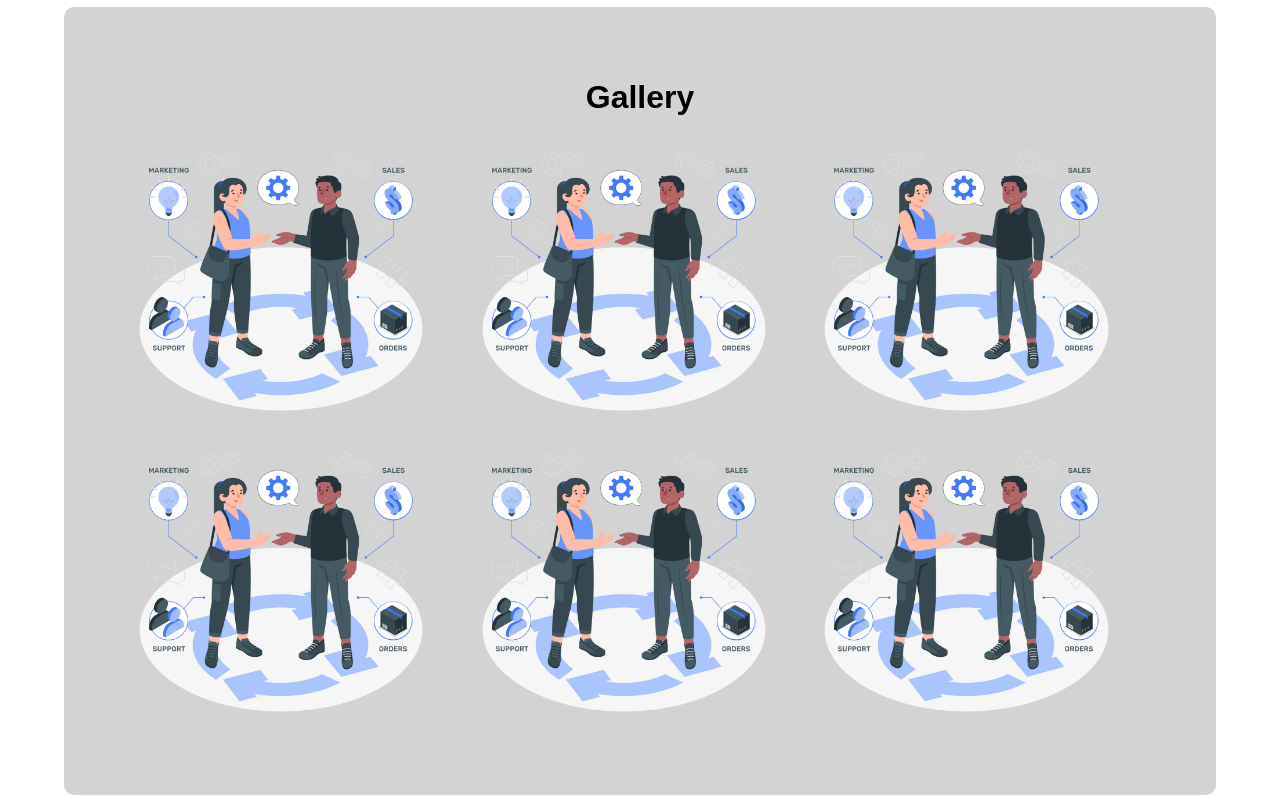
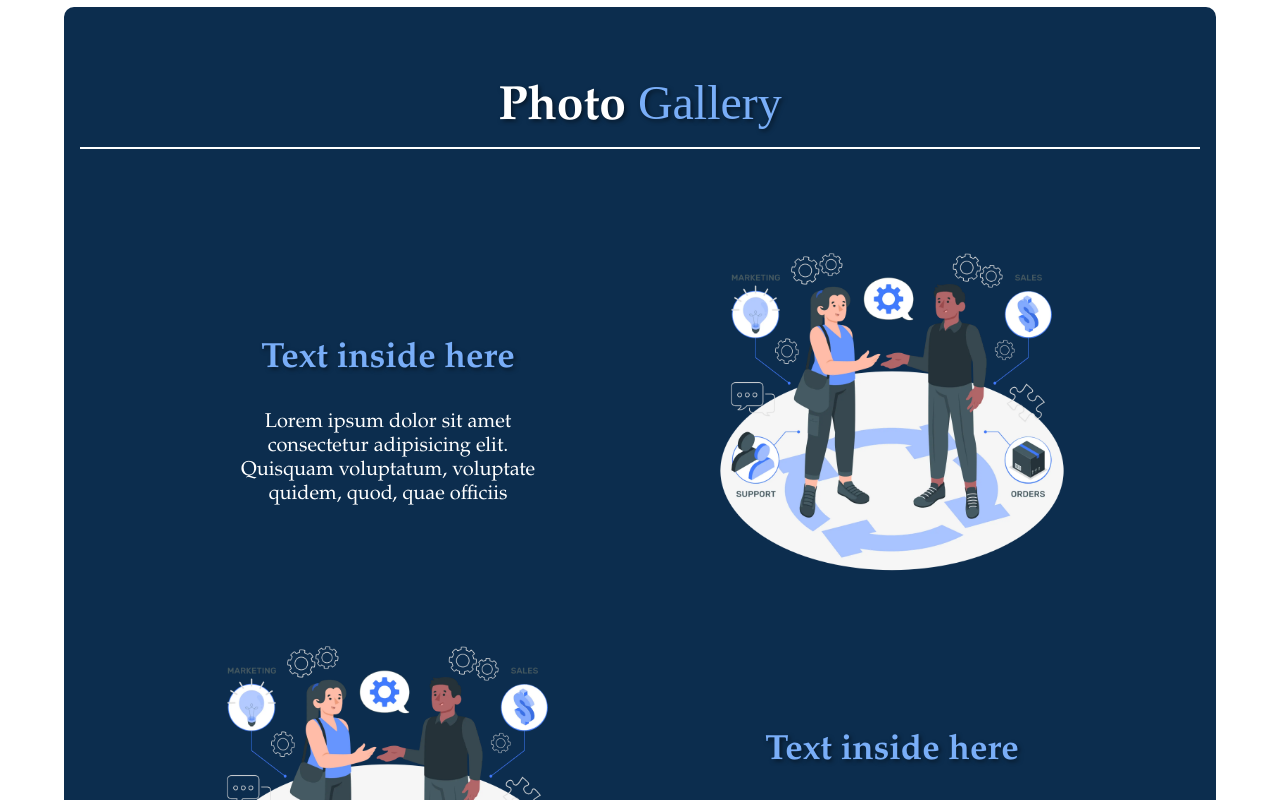
Before and after one commit to ilyza12/SwiftSite-Solution, a React (Vite) app: page / in a window 1280 px wide. Shown: the part 4760-5560 px from the top of the page. Built offline with nearby package versions, Linux system fonts and the light colour scheme.

Commit message:
update galery

```diff
--- a/src/App.css
+++ b/src/App.css
@@ -662,40 +662,149 @@ footer {
 /* Gallery */
 
 #gallery {
-  background-color: lightgray;
+  background-color: #0c2d4e;
   padding: 1rem;
 }
 
-.gallery_section {
+.gallery_container{
+  width: 90%;
   display: flex;
-  flex-direction: column;
-  align-items: center;
+  flex-direction: column; /* Optional: If you want to center vertically in a column */
+  align-items: center; /* Center vertically */
   justify-content: center;
-  margin: 5% 5%;
+  margin: 0 auto;
 }
 
-.gallery_grid {
-  display: grid;
-  grid-template-rows: repeat(2, 1fr);
-  grid-template-columns: repeat(3, 1fr);
-  row-gap: 10px;
-  column-gap: 20px;
+.gallery_heading h1{
+  font-size: 3rem;
+  font-weight: bold;
+  border-bottom: 2px solid #ffffff;
+  padding-bottom: 10px;
+  color: #ffffff;
+  font-family: garamond;
+  text-shadow: 2px 2px 4px rgba(0, 0, 0, 0.5);
 }
 
-.gallery_text {
+.gallery_heading {
+  padding-bottom: 30px;
+  padding-top: 20px;
+  width: 100%;
   text-align: center;
-  font-size: 2rem;
-  font-weight: bold;
-  margin-bottom: 1rem;
-  margin-top: 0;
-  padding: 0 1.5rem;
-  color: #000;
 }
 
-.gallery_image {
-  width: 90%;
-  height: 100%;
-  object-fit: contain;
+.gallery_heading h1 span{
+  font-weight: 100;
+  font-size: 3rem;
+  color:#79aef8;
+  font-family:brush script mt;
+}
+
+
+.gal_img {
+  flex: 1;
+  width: 40%;
+  display: flex;
+  align-items: center; /* Center vertically */
+  justify-content: center; /* Center horizontally */
+}
+
+
+.gal_img img {
+  width: 70%;
+  height: auto;
+  transition: box-shadow 0.3s ease-in-out;
+
+}
+
+.gal_img img:hover {
+  box-shadow: 0 0 10px rgba(0, 0, 0, 0.5); /* Adjust the shadow color and size as needed */
+}
+
+.gal_container {
+    column-width: 250px;
+    display: flex;
+    align-items: center; /* Center vertically */
+    justify-content: center; /* Center horizontally */
+    margin-top: 20px;
+    margin-bottom: 20px;
+
+}
+
+.gal_text {
+    flex: 1;
+    column-width: 10%;
+    height: 50%;
+    font-size: large;
+    align-items: center;
+    justify-content: center;
+    text-align: center;
+    color: white;
+}
+
+.gal_text h2 {
+  font-family: garamond;
+  color: #79aef8;
+  font-size: 35px;
+  text-shadow: 2px 2px 4px rgba(0, 0, 0, 0.5);
+}
+
+.gal_text p {
+  font-family: garamond;
+  color: white;
+  text-align: center;
+  font-size: 20px;
+  width: 60%;
+  margin: 0 auto;
+}
+
+/*mobile view*/
+@media only screen and (max-width: 600px) {
+  .gal_container{
+    column-gap: 10px;
+    width: 100%;
+  }
+
+  .gallery_heading {
+    padding-bottom: 10px;
+    padding-top: 10px;
+    width: 100%;
+    text-align: center;
+  }
+
+  .gallery_heading h1, .gallery_heading h1 span{
+    font-size: 30px;
+  }
+
+  .gal_text h2 {
+    font-size: 20px;
+  }
+
+  .gal_text p {
+    font-family: garamond;
+    color: white;
+    text-align: center;
+    width: 100%;
+    margin: 0 auto;
+    font-size: 15px;
+  }
+
+  #gallery {
+    flex-direction: column;
+    justify-content: center;
+    align-items: center;
+  }
+
+  .gal_img {
+    display: flex;
+    align-items: flex-start;
+    width: 100%;
+  }
+
+  .gal_img img {
+    width: 100%;
+    height: auto;
+  }
+
 }
 
 /*Team*/
--- a/src/components/Gallery.jsx
+++ b/src/components/Gallery.jsx
@@ -1,33 +1,48 @@
 import React from 'react';
 
 const Gallery = () => {
-  // Array of image sources
-  const images = [
-    '/img/service.webp',
-    '/img/service.webp',
-    '/img/service.webp',
-    '/img/service.webp',
-    '/img/service.webp',
-    '/img/service.webp',
-
-  ];
-
   return (
     <div id='gallery'>
-    <div className='gallery_section'>
-      <h1 className='gallery_text'>Gallery</h1>
-      <div className='gallery_grid'>
-        {images.map((image, index) => (
-          <img
-            key={index}
-            src={image}
-            alt={`Image ${index + 1}`}
-            className='gallery_image'
-          />
-        ))}
+
+      <div className='gallery_heading'>
+        <h1>Photo <span>Gallery</span></h1>
+      </div>
+    <div className='gallery_container'>
+      <div className='gal_container'>
+        <div className='gal_text'>
+          <h2>Text inside here</h2>
+          <p>Lorem ipsum dolor sit amet consectetur adipisicing elit. Quisquam voluptatum,
+                  voluptate quidem, quod, quae officiis</p>
+        </div>
+        <div className='gal_img'>
+          <img src='/img/service.webp' alt='Gallery image'/>
+        </div>
+      </div>
+
+      <div className='gal_container'>
+      <div className='gal_img'>
+          <img src='/img/service.webp' alt='Gallery image'/>
+        </div>
+      <div className='gal_text'>
+          <h2>Text inside here</h2>
+          <p>Lorem ipsum dolor sit amet consectetur adipisicing elit. Quisquam voluptatum,
+                  voluptate quidem, quod, quae officiis</p>
+        </div>
+      </div>
+
+      <div className='gal_container'>
+        <div className='gal_text'>
+          <h2>Text inside here</h2>
+          <p>Lorem ipsum dolor sit amet consectetur adipisicing elit. Quisquam voluptatum,
+                  voluptate quidem, quod, quae officiis</p>
+        </div>
+        <div className='gal_img'>
+          <img src='/img/service.webp' alt='Gallery image'/>
+        </div>
+      </div>
       </div>
     </div>
-    </div>
+
   );
 };
 
```
